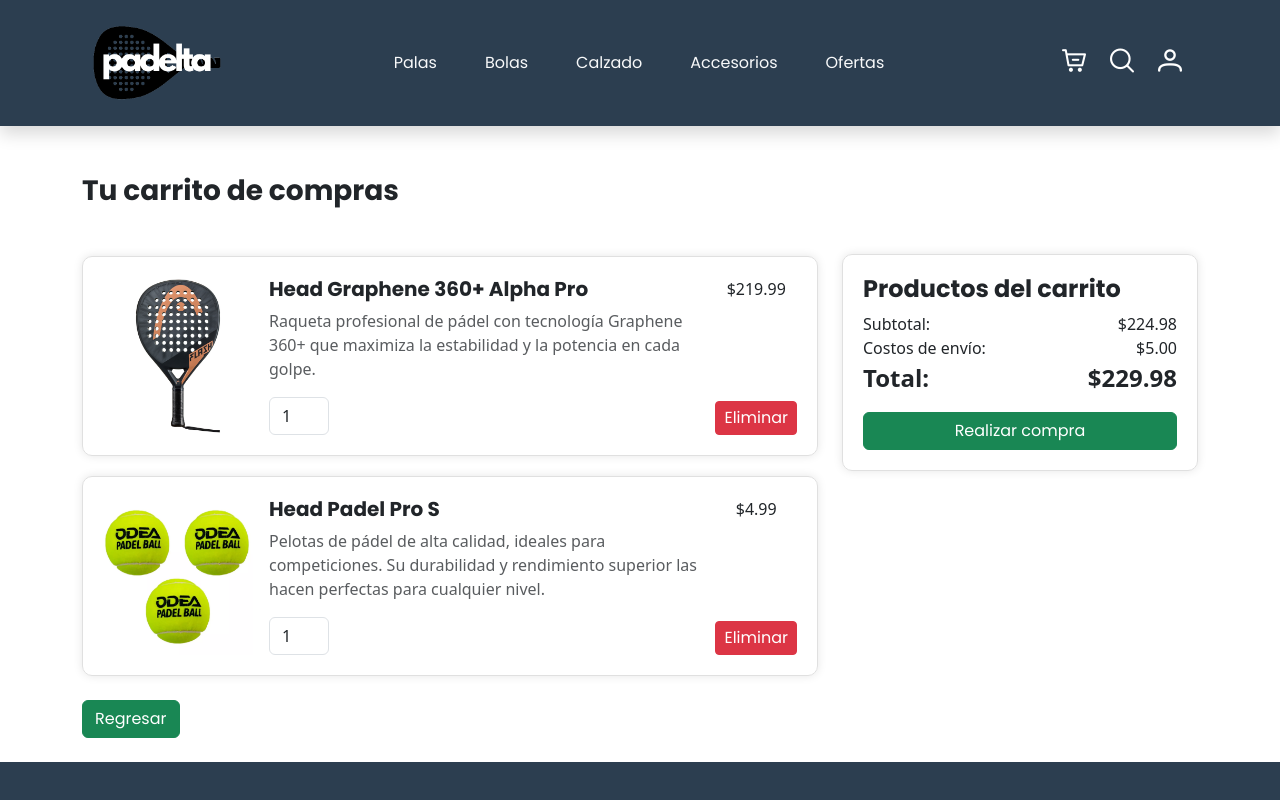
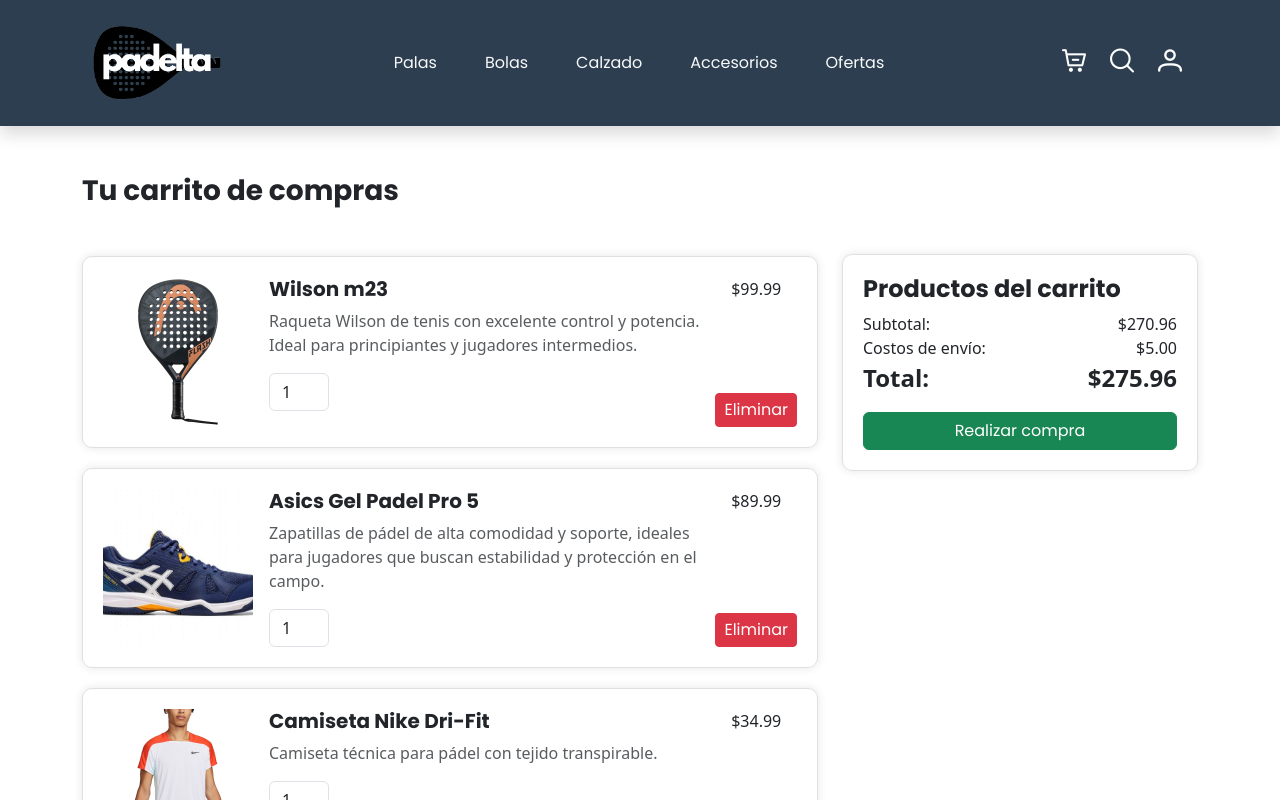
Before and after one commit to Fabian-mo29/mundoRaquetas, a Vue app in the folder frontend/: page /shoppingCart in a window 1280 px wide. Shown: the top 800 px of the page. Built offline with nearby package versions, Linux system fonts and the light colour scheme.

Commit message:
Se modifica el shoppingCart, se hace que tome los datos de un json

```diff
--- /dev/null
+++ b/frontend/src/assets/shoppingCartExample.json
@@ -0,0 +1,34 @@
+[
+    {
+        "id": 1,
+        "name": "Wilson m23",
+        "image": "palaPadel.jpg",
+        "precio": "99.99",
+        "Descripcion": "Raqueta Wilson de tenis con excelente control y potencia. Ideal para principiantes y jugadores intermedios.",
+        "Categoría": "Palas"
+    },
+    {
+        "id": 8,
+        "name": "Asics Gel Padel Pro 5",
+        "image": "zapatillas.jpg",
+        "precio": "89.99",
+        "Descripcion": "Zapatillas de pádel de alta comodidad y soporte, ideales para jugadores que buscan estabilidad y protección en el campo.",
+        "Categoría": "Calzado"
+    },
+    {
+        "id": 31,
+        "name": "Camiseta Nike Dri-Fit",
+        "image": "camisetaPadel.jpg",
+        "precio": "34.99",
+        "Descripcion": "Camiseta técnica para pádel con tejido transpirable.",
+        "Categoría": "Accesorios"
+    },
+    {
+        "id": 32,
+        "name": "Pantalón Adidas Club",
+        "image": "pantalonPadel.jpg",
+        "precio": "45.99",
+        "Descripcion": "Pantalón deportivo con bolsillos para pelotas.",
+        "Categoría": "Accesorios"
+    }
+]
--- a/frontend/src/components/ShoppingCartComp.vue
+++ b/frontend/src/components/ShoppingCartComp.vue
@@ -7,34 +7,28 @@
       <div class="col-lg-8">
         <h3 class="mb-5">Tu carrito de compras</h3>
 
-                <!-- Producto 1 del carrito -->
-                <div class="cart-item d-flex justify-content-between">
+        <!-- Se muestran los productos que estén en el carrito del perfil del cliente (De momento es un json de ejemplo) -->
+        <div
+          v-for="item in cartItems"
+          :key="item.id"
+          class="cart-item d-flex justify-content-between"
+        >
           <div class="d-flex">
-                        <img src="imagesProducts/palaPadel.jpg" alt="Product" class="product-img me-3">
+            <img
+              :src="'imagesProducts/' + item.image"
+              :alt="item.name"
+              class="product-img me-3"
+            />
             <div>
-                            <h5>Head Graphene 360+ Alpha Pro</h5>
-                            <p class="text-muted">Raqueta profesional de pádel con tecnología Graphene 360+ que maximiza la estabilidad y la potencia en cada golpe.</p>
-                            <input type="number" class="form-control fixed-input" value="1">
+              <h5>{{ item.name }}</h5>
+              <p class="text-muted">{{ item.Descripcion }}</p>
+              <input type="number" class="form-control fixed-input" value="1" />
             </div>
           </div>
-                    <div class="item-price-btn d-flex flex-column justify-content-between">
-                        <span>$219.99</span>
-                        <button class="btn btn-sm btn-danger">Eliminar</button>
-                    </div>
-                </div>
-
-                <!-- Producto 2 del carrito -->
-                <div class="cart-item d-flex justify-content-between">
-                    <div class="d-flex">
-                        <img src="imagesProducts/pelotasPadel.jpg" alt="Product" class="product-img me-3">
-                        <div>
-                            <h5>Head Padel Pro S</h5>
-                            <p class="text-muted">Pelotas de pádel de alta calidad, ideales para competiciones. Su durabilidad y rendimiento superior las hacen perfectas para cualquier nivel.</p>
-                            <input type="number" class="form-control fixed-input" value="1">
-                        </div>
-                    </div>
-                    <div class="item-price-btn d-flex flex-column justify-content-between">
-                        <span>$4.99</span>
+          <div
+            class="item-price-btn d-flex flex-column justify-content-between"
+          >
+            <span>${{ item.precio }}</span>
             <button class="btn btn-sm btn-danger">Eliminar</button>
           </div>
         </div>
@@ -47,7 +41,7 @@
           <ul class="list-unstyled">
             <li class="d-flex justify-content-between">
               <span>Subtotal:</span>
-                            <span>$224.98</span>
+              <span>${{ subtotal.toFixed(2) }}</span>
             </li>
             <li class="d-flex justify-content-between">
               <span>Costos de envío:</span>
@@ -55,19 +49,34 @@
             </li>
             <li class="d-flex justify-content-between">
               <span class="total-price">Total:</span>
-                            <span class="total-price">$229.98</span>
+              <span class="total-price">${{ total.toFixed(2) }}</span>
             </li>
           </ul>
           <button class="btn btn-success w-100">Realizar compra</button>
         </div>
       </div>
     </div>
-        <RouterLink to="/"><button class="btn btn-success mt-1 mb-4">Regresar</button></RouterLink>
+    <RouterLink to="/"
+      ><button class="btn btn-success mt-1 mb-4">Regresar</button></RouterLink
+    >
   </div>
 </template>
 
 <script setup>
-import { RouterLink } from 'vue-router';
+import { RouterLink } from "vue-router";
+import { ref, computed } from "vue";
+import shoppingCart from "@/assets/shoppingCartExample.json";
+
+// Lista de los productos del carrito
+const cartItems = ref(shoppingCart);
+
+// Se calcula el subtotal de los productos en el carrito
+const subtotal = computed(() =>
+  cartItems.value.reduce((sum, item) => sum + parseFloat(item.precio), 0)
+);
+
+// Se calcula el total, ya incluye el costo de envío (5$)
+const total = computed(() => subtotal.value + 5);
 </script>
 
 <style lang="scss" scoped>
@@ -128,21 +137,20 @@ import { RouterLink } from 'vue-router';
     margin-top: 20px;
     gap: 10px;
   }
-
 }
 
 h3 {
-    font-family: 'Poppins', sans-serif;
+  font-family: "Poppins", sans-serif;
   font-weight: bold;
 }
 
 h4 {
-    font-family: 'Poppins', sans-serif;
+  font-family: "Poppins", sans-serif;
   font-weight: bold;
 }
 
 h5 {
-    font-family: 'Poppins', sans-serif;
+  font-family: "Poppins", sans-serif;
   font-weight: bold;
 }
 
@@ -159,7 +167,7 @@ span {
 }
 
 button {
-    font-family: 'Poppins', sans-serif;
+  font-family: "Poppins", sans-serif;
   font-size: 1rem;
 }
 </style>
```
Lines whose indentation alone changed are shown as unchanged.
